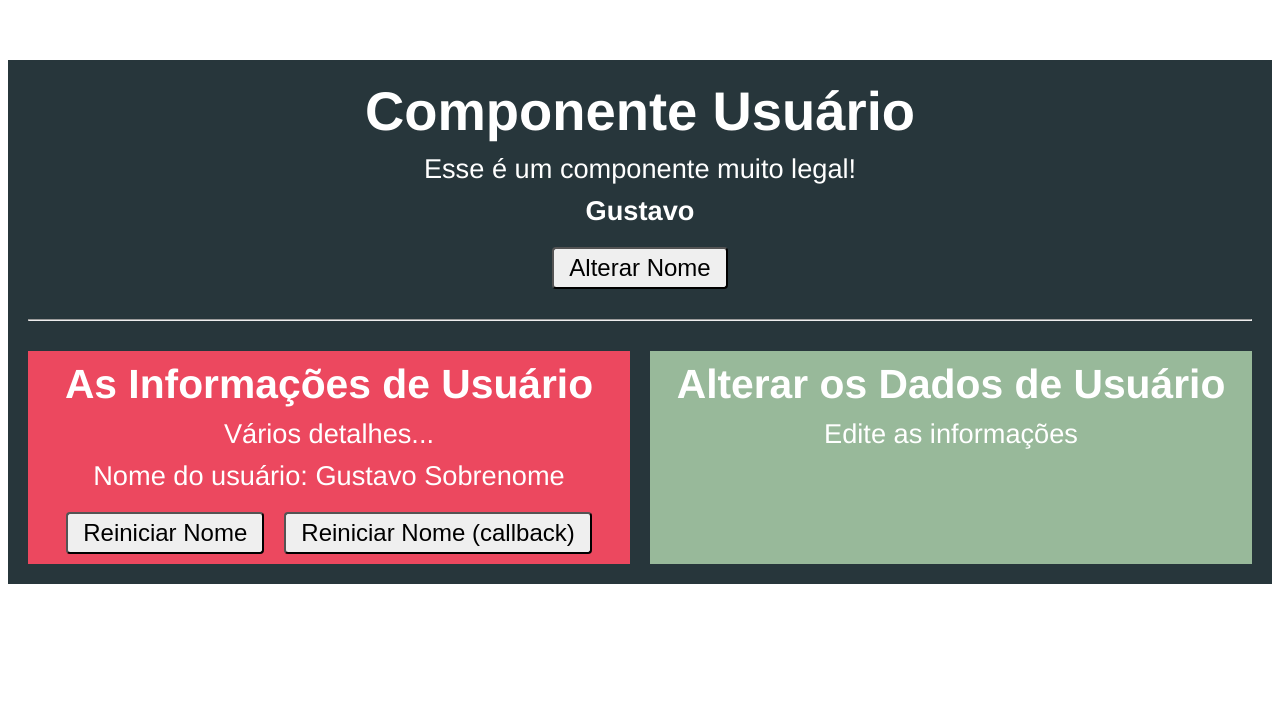
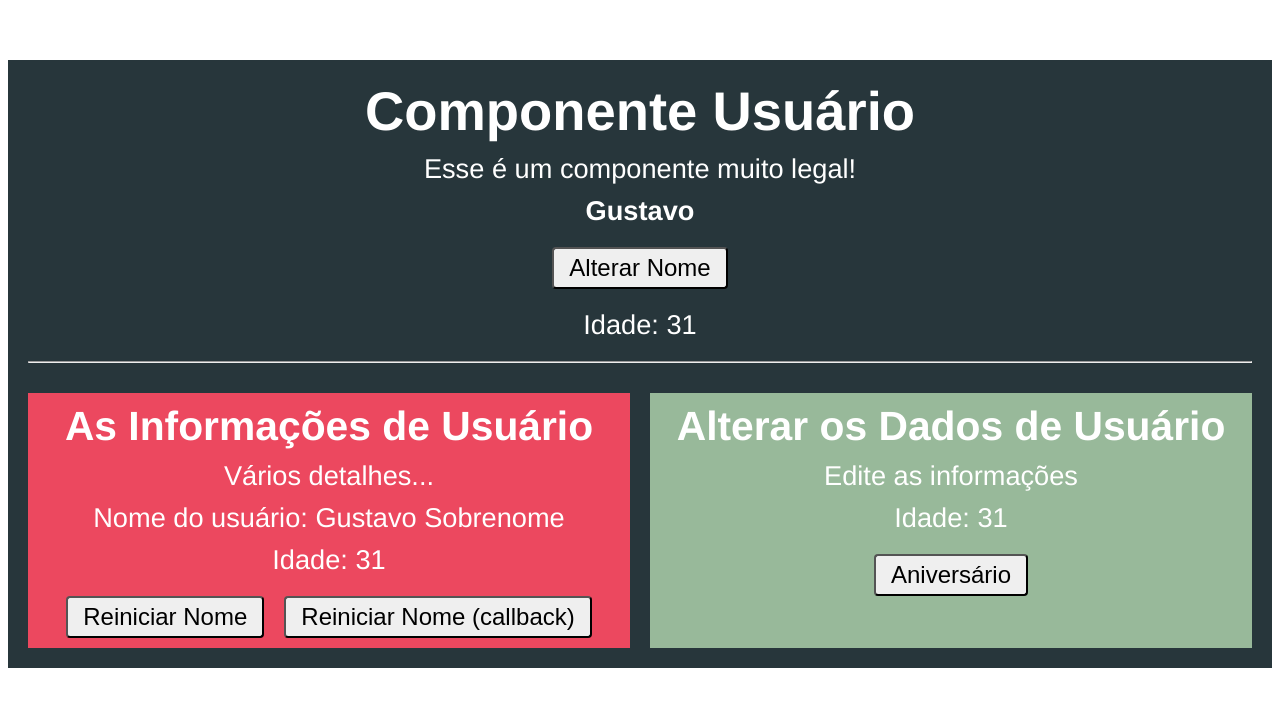
Before and after one commit to gustcoder/VueJs, a Vue app in the folder comunicacao/: page / in a window 1280 px wide. Shown: the top 706 px of the page. Built offline with nearby package versions, Linux system fonts and the light colour scheme.

Commit message:
comunicacao entre componentes irmaos

```diff
--- a/comunicacao/src/components/Usuario.vue
+++ b/comunicacao/src/components/Usuario.vue
@@ -4,15 +4,21 @@
         <p>Esse é um componente muito legal!</p>
         <p><strong>{{ nome }}</strong></p>
         <button @click="alterarNome">Alterar Nome</button>
+        <p>Idade: {{ idade }}</p>
         <hr>
         <div class="componentes">
             <app-usuario-info
                 :nome="nome"
+                :idade="idade"
                 :isDisabled="hasName"
                 :restartNameCallback="restartNameCallback"
                 @reiniciarNome="nome = $event.nome"
             />
-            <app-usuario-editar />
+            <app-usuario-editar
+                :nome="pegarNomeDoEvento ()"
+                :idade="idade"
+                @aniversario="idade = $event.idade"
+            />
         </div>
     </div>
 </template>
@@ -25,7 +31,8 @@ export default {
     components: { AppUsuarioInfo, AppUsuarioEditar },
     data () {
         return {
-            nome: 'Gustavo'
+            nome: 'Gustavo',
+            idade: 31
         }
     },
     computed: {
@@ -43,6 +50,9 @@ export default {
         // }
         restartNameCallback () {
             this.nome = 'o nome foi alterado via Callback'
+        },
+        pegarNomeDoEvento: function (nome) {
+            return nome
         }
     }
 }
--- a/comunicacao/src/components/UsuarioEditar.vue
+++ b/comunicacao/src/components/UsuarioEditar.vue
@@ -2,12 +2,34 @@
     <div class="componente">
         <h2>Alterar os Dados de Usuário</h2>
         <p>Edite as informações</p>
+        <p v-if="exibeIdade">Idade: {{ idade }}</p>
+        <button @click="aniversario">Aniversário</button>
     </div>
 </template>
 
 <script>
 export default {
-
+    props: {
+        idade: {
+            type: Number,
+            required: true
+        },
+        exibirIdade: {
+            type: Boolean,
+            default: false
+        }
+    },
+    computed: {
+        exibeIdade () {
+            return this.idade != 0
+        }
+    },
+    methods: {
+        aniversario () {
+            this.idade++
+            this.$emit('aniversario', { idade: this.idade })
+        }
+    }
 }
 </script>
 
--- a/comunicacao/src/components/UsuarioInfo.vue
+++ b/comunicacao/src/components/UsuarioInfo.vue
@@ -3,6 +3,7 @@
         <h2 v-if="nomeExists">As Informações de Usuário</h2>
         <p>Vários detalhes...</p>
         <p>Nome do usuário: {{ addSobrenome () }}</p>
+        <p>Idade: {{ idade }}</p>
         <button
             :disabled="isDisabled"
             @click="reiniciarNome ()">
@@ -25,6 +26,10 @@ export default {
             // default: function () { // default tambem pode ser uma funcao
             //     return 'Informe o nome'
             // }
+        },
+        idade: {
+            type: Number,
+            required: true
         },
         isDisabled: {
             type: Boolean,
```
